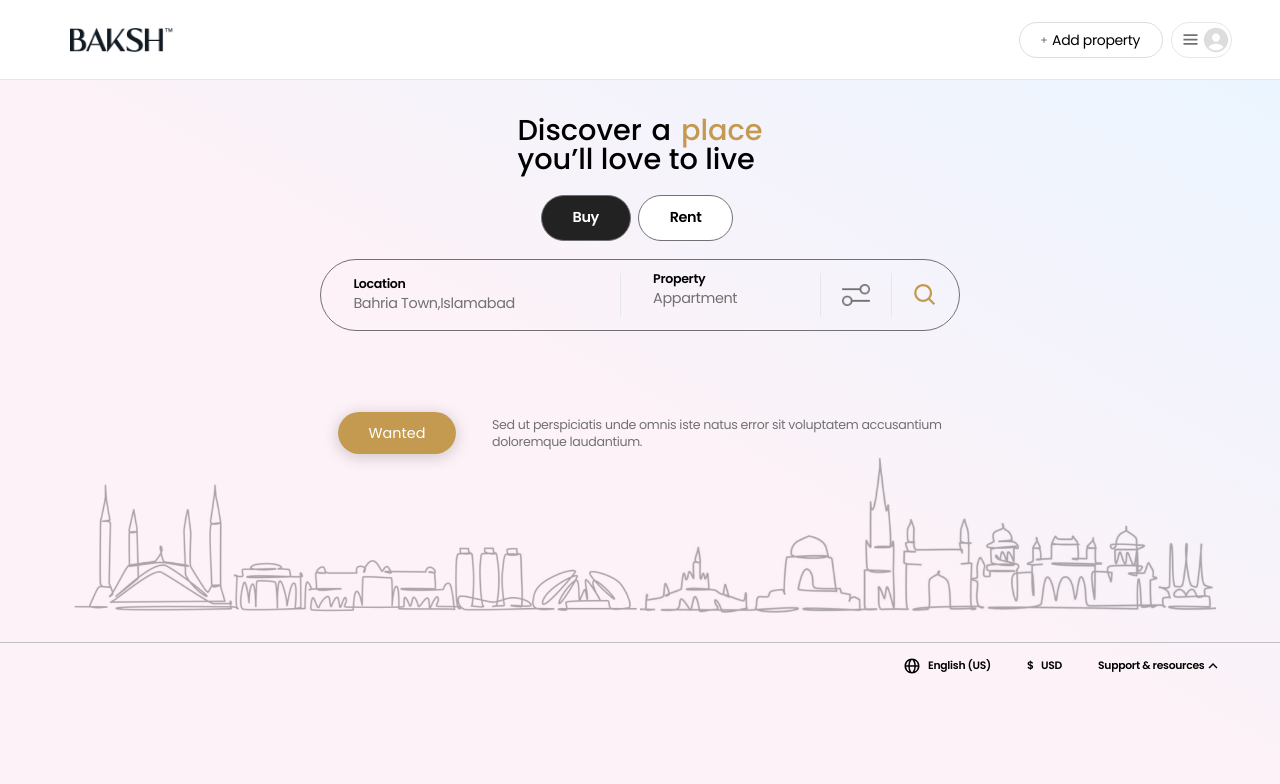
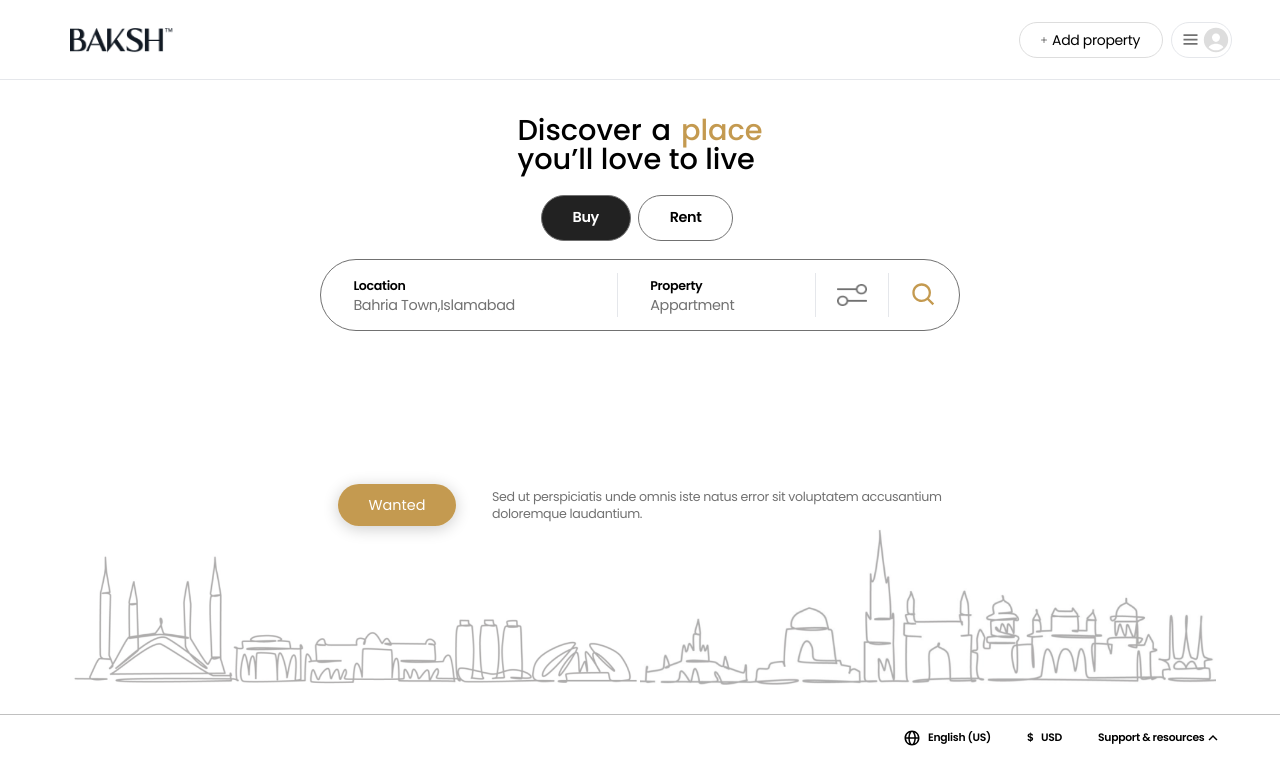
Before and after one commit to MuhammadKhan3/Airnub, a React (Create React App) app: page / in a window 1280 px wide. Shown: the top 784 px of the page. Built offline with nearby package versions, Linux system fonts and the light colour scheme; what tailwind-gradient-mask-image would draw is missing.

Commit message:
push data

```diff
--- a/src/App.js
+++ b/src/App.js
@@ -8,7 +8,6 @@ function App() {
   <div className='w-full h-[100%] '>
     <Home/>
   </div>
-
   );
 }
 
--- a/src/components/homeFilter.jsx
+++ b/src/components/homeFilter.jsx
@@ -5,9 +5,9 @@ const HomeFilter = ({filterClick,setfilterClick}) => {
 
   return (
   <section className='flex flex-col relative'>
-    <div className={` mb:hidden  border-[1px] hover:border-[#DDDDDD]    h-[5.3rem] md:h-[9vh] lg:h-[10vh] xl:h-[10vh] 2xl:h-[10vh] rounded-full  flex flex-row items-center transition-all ${filterClick.length>0 ? '':'border-[#717171]'}`}>
+    <div className={` mb:hidden  border-[1px] hover:border-[#DDDDDD]     h-[5rem] rounded-full  flex flex-row items-center transition-all ${filterClick.length>0 ? '':'border-[#717171]'}`}>
        <div className={`flex-[3]  flex flex-col  text-start  rounded-full h-full  outline-transparent  cursor-pointer z-20   ${filterClick==='location' ? 'bg-[#FFFFFF] outline outline-2 outline-primaryWeb ':'outline hover:outline-2 hover:outline-[#717171]'}`} onClick={()=>setfilterClick('location')}>
-            <div className='  h-full p-[5%] pl-9  '>
+            <div className='  h-full flex flex-col justify-center pl-9  '>
                 <h3 className={` text-base2-bold ${filterClick==='location' ? 'text-primaryWeb':''}`}>Location</h3>
                 <h3 className='text-base text-[#717171] sm:text-small'>Bahria Town,Islamabad</h3>
             </div>
@@ -17,42 +17,41 @@ const HomeFilter = ({filterClick,setfilterClick}) => {
        <span className={`border-r  pt-12 overflow-hidden  relative z-10 ${filterClick==='location' ? 'border-transparent' :''} `}></span>
 
        <div className={`flex-[2]   flex flex-col  text-start  rounded-full h-full  outline-transparent  cursor-pointer  z-20  ${filterClick==='property' ? 'bg-[#FFFFFF] outline outline-2 outline-primaryWeb ':'outline hover:outline-2 hover:outline-[#717171]'}`} onClick={()=>setfilterClick('property')}>
-            <div className=' h-full p-[5%]  pl-9'>
+            <div className=' h-full flex flex-col justify-center  pl-9'>
                 <h3 className={` text-base2-bold ${filterClick==='property' ? 'text-primaryWeb':''}`}>Property</h3>
                 <h3 className='text-base text-[#717171]'>Appartment</h3>
             </div>
        </div>
 
        <span className={`border-r  pt-12 overflow-hidden box-border relative z-10       ${filterClick==='property' ? 'border-transparent' :''} `}></span>
-
-       <div className={`flex-0 flex flex-row justify-center items-center text-blue-50 rounded-full w-[9.5%] xl:w-[11%] h-full  outline-transparent  cursor-pointer  relative z-20 ${filterClick==='filter' ? 'outline  outline-2 outline-primaryWeb':'outline hover:outline-2 hover:outline-[#717171]'}`} onClick={()=>setfilterClick('filter')}>
-         <img src={require('../assets/posts/filter.png')} className=" w-[40%]"/>
+       {/* w-[5rem] sm:w-[4.2rem] md:w-[4.2rem] xl:w-[4.9rem] 3xl:w-[5.2rem] */}
+       <div className={`flex-0 flex flex-row justify-center items-center  text-blue-50 rounded-full   h-full w-20     outline-transparent  cursor-pointer  relative z-20 ${filterClick==='filter' ? 'outline  outline-2 outline-primaryWeb':'outline hover:outline-2 hover:outline-[#717171]'}`} onClick={()=>setfilterClick('filter')}>
+         <img src={require('../assets/posts/filter.png')} className=" w-[33px] h-fit"/>
        </div>
 
-
        <span className={`border-r  pt-12 overflow-hidden box-border relative z-10  ${filterClick==='filter' ? 'border-transparent' :''}`}></span>
-
-       <div className={`flex-0 xl:h-[95%] xl:w-[10.5%] 2xl:w-[9%] 2xl:h-full flex flex-row justify-center  text-primaryWeb    rounded-full  outline-transparent  cursor-pointer   z-20 ${filterClick==='search' ? 'outline   outline-2 outline-primaryWeb' :'outline hover:outline-2 hover:outline-primaryWeb'}`} onClick={()=>setfilterClick('search')} >
-         <BiSearch   className=' h-full w-[40%]'/>
+       {/* lg:h-full xl:h-[95%] w-[5rem] sm:w-[4.2rem] md:w-[4.2rem] xl:w-[4.9rem] 3xl:w-[5.2rem]  2xl:h-full */}
+       <div className={`flex-0 h-full  flex flex-row justify-center  text-primaryWeb    rounded-full  outline-transparent  cursor-pointer   z-20 ${filterClick==='search' ? 'outline   outline-2 outline-primaryWeb' :'outline hover:outline-2 hover:outline-primaryWeb'}`} onClick={()=>setfilterClick('search')} >
+          <BiSearch   className=' h-full w-[40%]'/>
        </div>
     </div>
 
     <div className='mb:hidden inline-block'>
     {filterClick==='location' ?
-      <div className='bg-white shadow-2xl border border-inherit rounded-3xl  w-full h-[55vh] absolute top-24 z-50'>
+      <div className='bg-white shadow-2xl border border-inherit rounded-3xl  w-full h-[45vh] absolute top-24 z-50'>
         Location
       </div>
       : filterClick==='property'
       ?
-      <div className='bg-white shadow-2xl border border-inherit rounded-3xl  w-full h-[55vh] absolute top-24 z-50'>
+      <div className='bg-white shadow-2xl border border-inherit rounded-3xl  w-full h-[45vh] absolute top-24 z-50'>
         Property
       </div>
       :filterClick==='filter' ?
-      <div className='bg-white shadow-2xl border border-inherit rounded-3xl  w-full h-[55vh] absolute top-24 z-50'>
+      <div className='bg-white shadow-2xl border border-inherit rounded-3xl  w-full h-[45vh] absolute top-24 z-50'>
         Filter
       </div>
       :filterClick=='search' &&
-      <div className='bg-white shadow-2xl border border-inherit rounded-3xl  w-full h-[55vh] absolute top-24 z-50'>
+      <div className='bg-white shadow-2xl border border-inherit rounded-3xl  w-full h-[45vh] absolute top-24 z-50'>
         Search
       </div>
     }
--- a/src/index.css
+++ b/src/index.css
@@ -22,9 +22,9 @@ body {
   /* selection:bg-yellow-400 selection:text-white
   scrollbar-thin scrollbar-thumb-darkyellow   */
 }
-/* body::-webkit-scrollbar {
+body::-webkit-scrollbar {
   display: none;
-} */
+}
 
 .bodyColor{
   background-color:
--- a/src/pages/home/homeContent.jsx
+++ b/src/pages/home/homeContent.jsx
@@ -13,22 +13,29 @@ const HomeContent = () => {
 
   return (
     // absolute top-[15vh]
-    <section className=' xl:bg-gradient-to-tr 2xl:bg-gradient-to-tr 3xl:bg-gradient-to-tr  lg:bg-gradient-to-tr md:bg-gradient-to-tr sm:bg-white  from-pink-50 via-pink-50   to-blue-50 mix-blend-multiply             text-black  h-[90%]   w-full zoom    bg-blend-multiply  mb:relative mb:top-0 mb:h-[80vh] relative ' onClick={(e)=>{ console.log('bublin'); setfilterClick('')}} >
+    // xl:bg-gradient-to-tr 2xl:bg-gradient-to-tr 3xl:bg-gradient-to-tr  lg:bg-gradient-to-tr md:bg-gradient-to-tr sm:bg-white  from-pink-50 via-pink-50   to-blue-50
+    <section className='bg-white  mix-blend-multiply             text-black  h-[90%]   w-full zoom    bg-blend-multiply  mb:relative mb:top-0 mb:h-[80vh] relative ' onClick={(e)=>{ console.log('bublin'); setfilterClick('')}} >
     {/* mt-5 */}
     <div className='flex flex-col items-center justify-center  sm:mt-12 mb:mt-10'>
     {/* mt-28 mb:mt-[169px] */}
        <div className='h-fit mt-28  mx-auto mb:mt-0
+          sm:mt-[2vh]
           md:mt-[3vh]
           lg:mt-[3vh]
           xl:mt-[5vh]
           2xl:mt-[5vh]
+          3xl:mt-[5vh]
           text-center '>
               <h1 className='text-bigHeading h-fit w-[50.5%] mx-auto     text-justify mb:w-[310px] sm:w-[310px]
+                      sm:text-[2rem]
                       md:text-[2rem]
                       lg:text-[2rem]
                       xl:text-[2rem]
                       2xl:text-[2.2rem]
-         text-black  mb:text-[#C0C0C0]  font-light mb:text-responsive-heading'>
+                    text-black
+                     mb:text-[#C0C0C0]
+                      font-light
+                      mb:text-responsive-heading'>
                     Discover a <span className='text-primaryWeb'>place</span> you’ll love to live
               </h1>
        </div>
@@ -37,11 +44,11 @@ const HomeContent = () => {
         <SearchType propertyType={propertyType} setpropertyType={setpropertyType}/>
        </div>
 
-       <div className='h-fit w-[50%] mb:w-[94%] sm:w-[80%] md:w-[80%] mx-auto text-center mt-5 ' onClick={(e)=>{e.stopPropagation()}}>
+       <div className='h-fit w-[50%] sm:w-[70%] md:w-[70%] mx-auto text-center mt-5 ' onClick={(e)=>{e.stopPropagation()}}>
                <HomeFilter filterClick={filterClick} setfilterClick={setfilterClick} />
        </div>
 
-       <div className='mx-auto rounded-xl mt-48 mb:mt-[10vh] flex flex-row items-center  gap-10 w-auto  mb:flex-col mb:gap-5 md:mt-[20vh]  2xl:mt-[7vh] xl:mt-[12vh] lg:mt-[18vh]'>
+       <div className='mx-auto rounded-xl mt-48 mb:mt-[10vh] flex flex-row items-center  gap-10 w-auto  mb:flex-col  mb:gap-5 sm:mt-[20vh] md:mt-[25vh]  lg:mt-[25vh]  xl:mt-[22vh] 2xl:mt-[18vh] 3xl:mt-[15vh] '>
           <div>
             <a style={{boxShadow:' 0px 3px 18px rgba(0, 0, 0, 0.2)'}} className='px-[34px] rounded-full text-white py-[12px] bg-primaryWeb mb:hidden cursor-pointer'>Wanted</a>
             <a  className='px-[34px]  py-[12px] border-[1px] border-[#717171] hidden mb:inline-block text-base2 text-[#717171] rounded-[10px] hover:text-primaryWeb hover:border-primaryWeb'>Wanted</a>
```
Also changed, not shown: tailwind.config.js (line endings or trailing spaces). Lines whose indentation alone changed are shown as unchanged.
